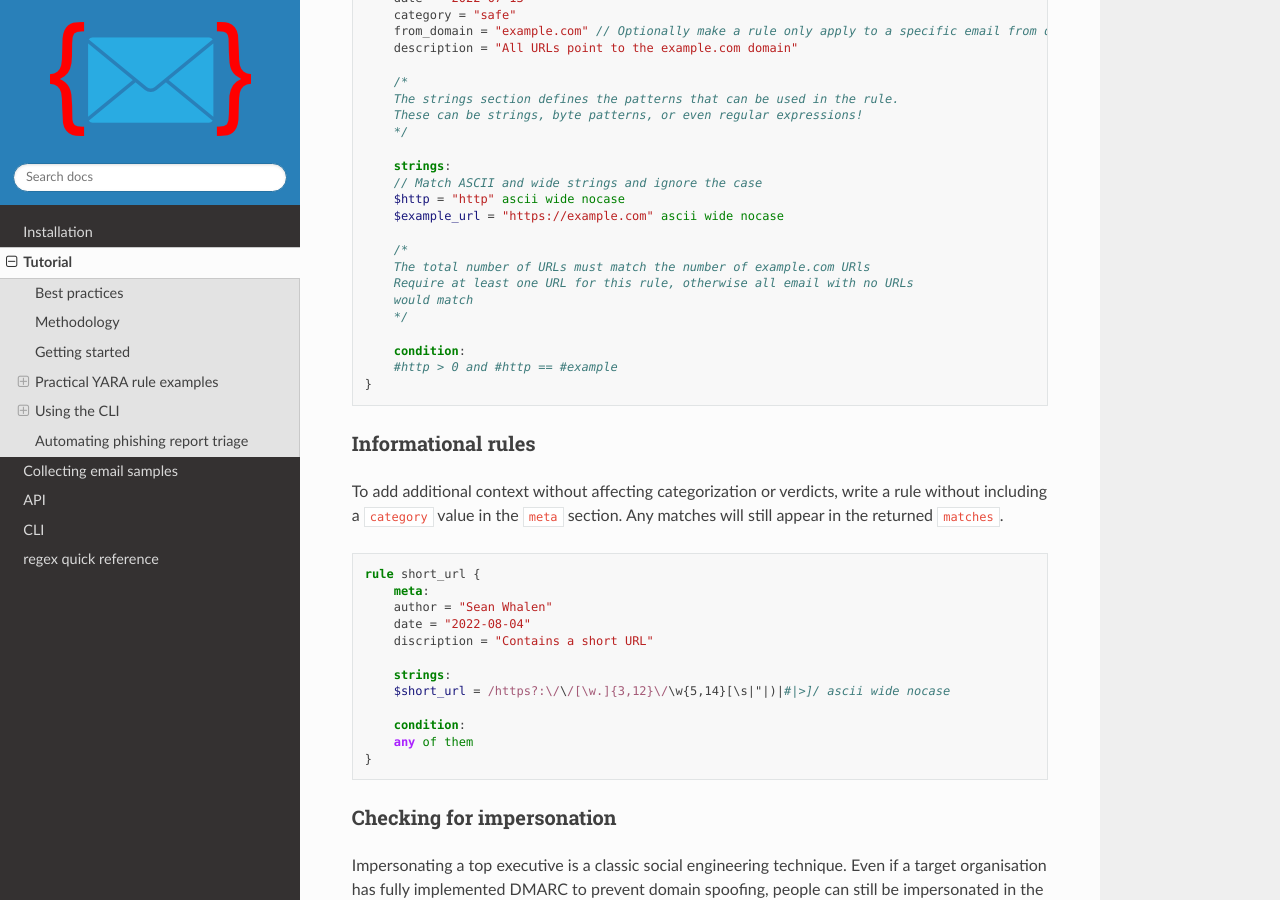
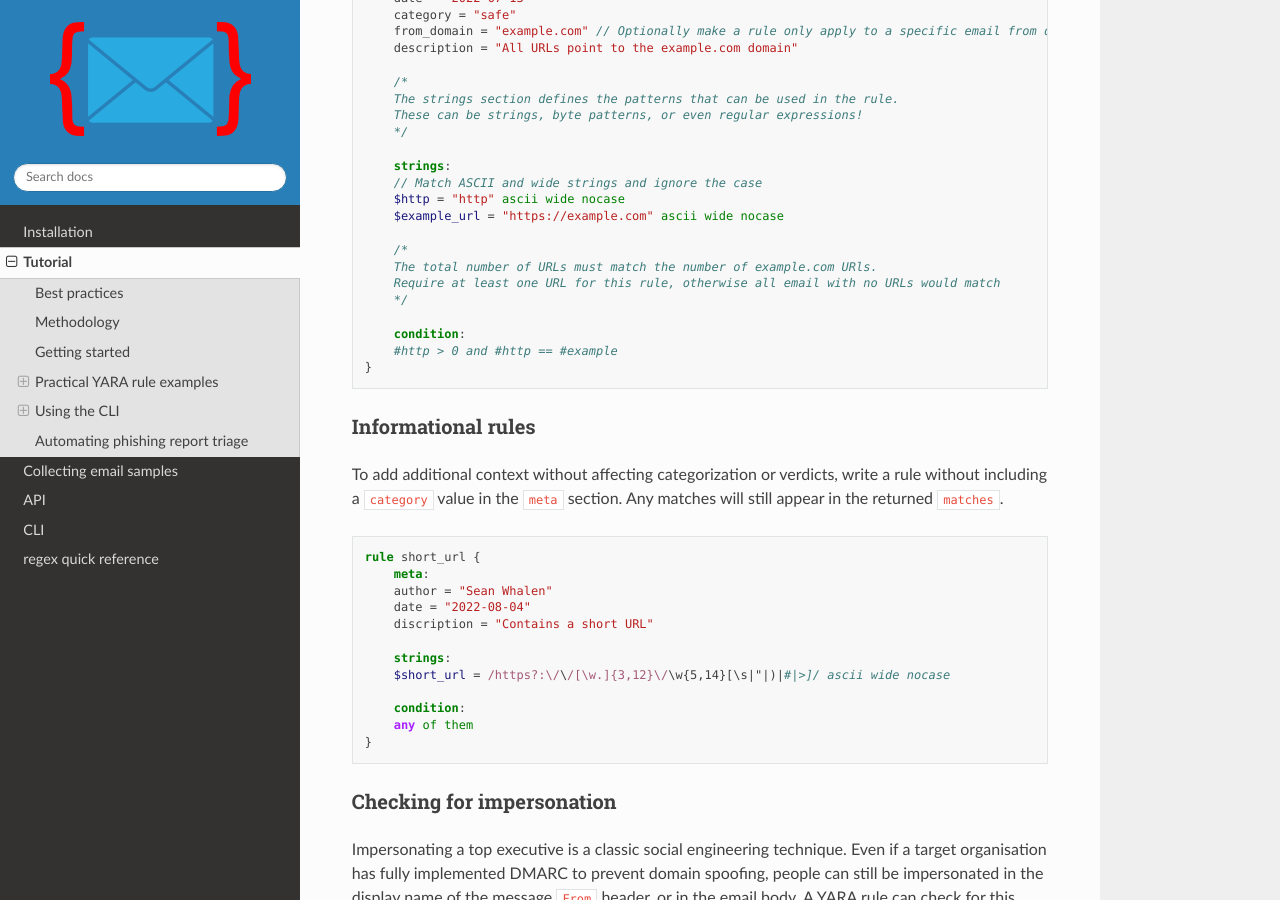
Before and after one commit to seanthegeek/yaramail, a Sphinx documentation site: the page built from docs/source/tutorial.md, in a window 1280 px wide and 900 px high, scrolled down 3601 px. Built offline with Sphinx 7.4.7 and the Read the Docs theme 2.0.0, drawn with Linux system fonts in a browser that asks for light colours.

```diff
--- a/docs/source/tutorial.md
+++ b/docs/source/tutorial.md
@@ -181,9 +181,8 @@ rule all_urls_example_vendor : urls {
     $example_url = "https://example.com" ascii wide nocase
 
     /*
-    The total number of URLs must match the number of example.com URls
-    Require at least one URL for this rule, otherwise all email with no URLs
-    would match
+    The total number of URLs must match the number of example.com URls.
+    Require at least one URL for this rule, otherwise all email with no URLs would match
     */
 
     condition:
```
